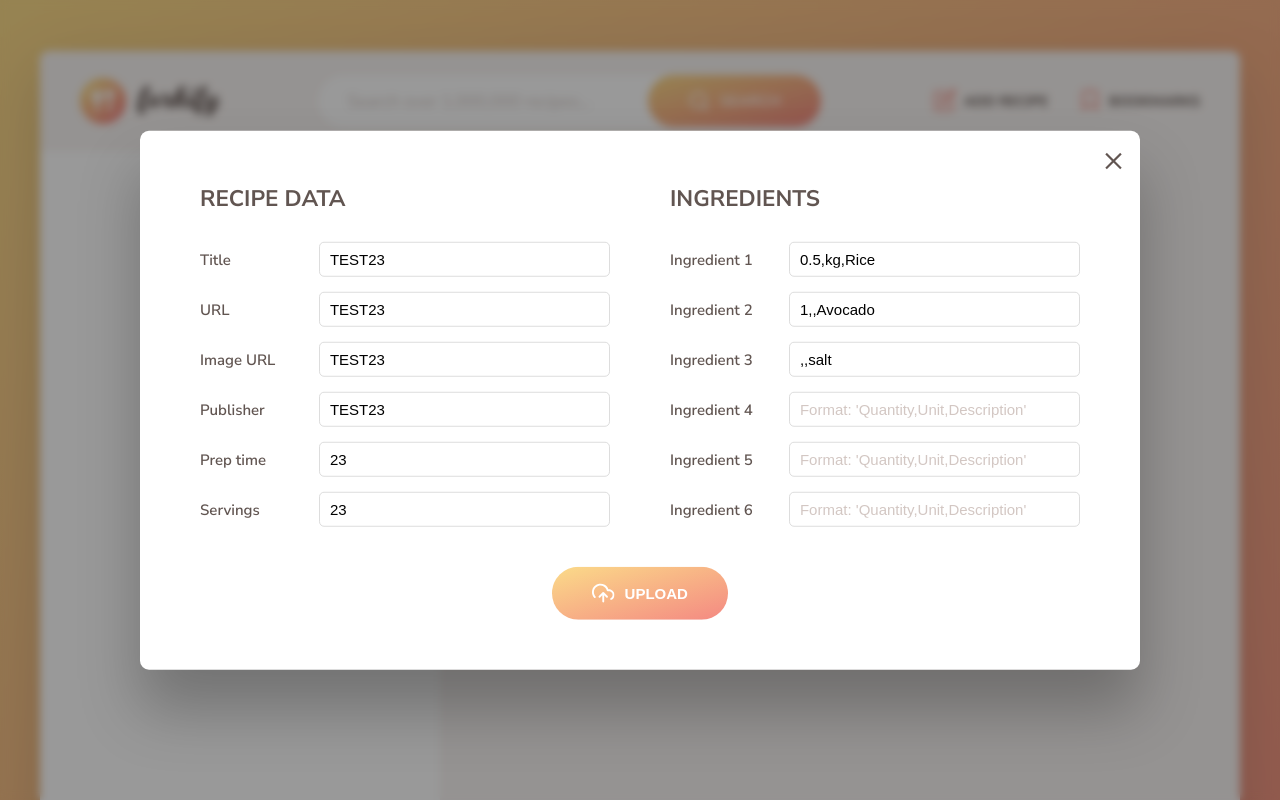
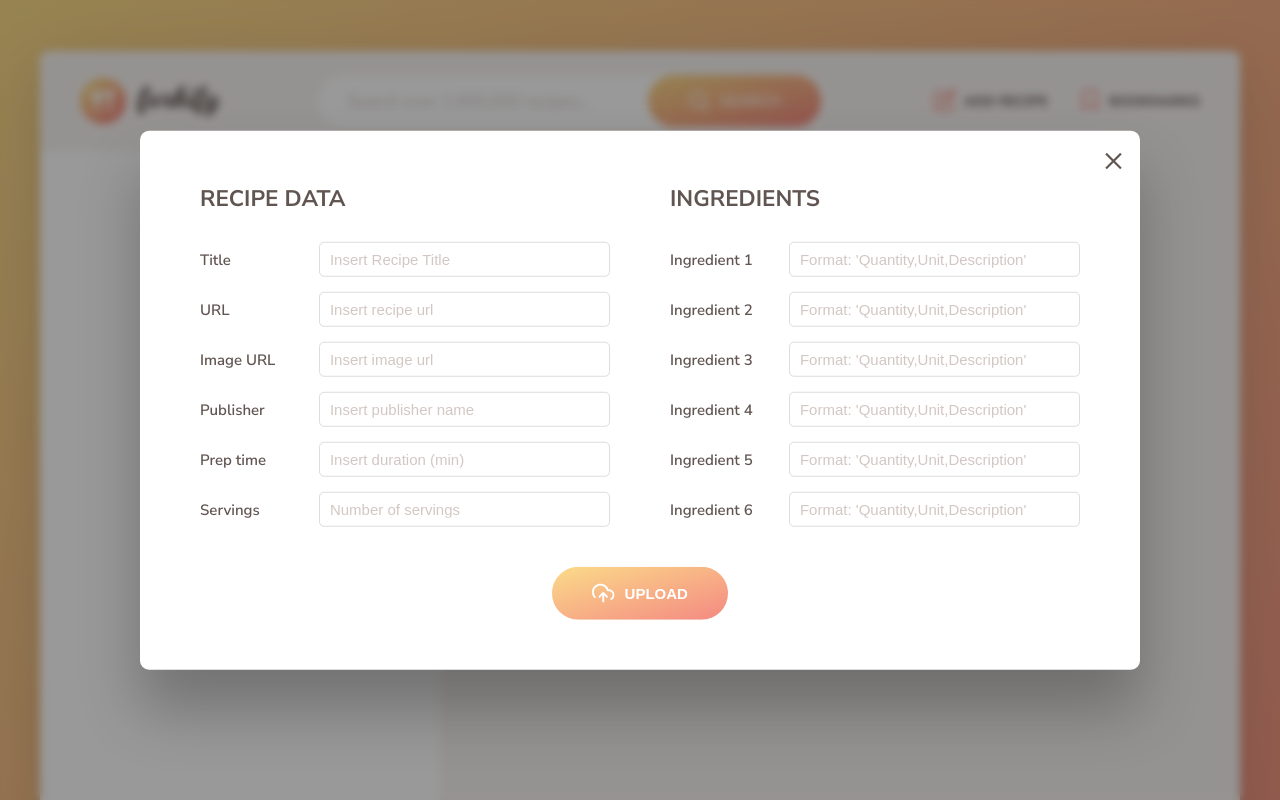
Before and after one commit to abeachyhead/forkify-course-video, a website built with Parcel: page index.html in a window 1280 px wide. Both pictures are taken after a click on the button "ADD RECIPE". Shown: the top 800 px of the page. Built offline with nearby package versions, Linux system fonts and the light colour scheme.

Commit message:
updated form placeholders

```diff
--- a/index.html
+++ b/index.html
@@ -263,24 +263,53 @@
         <div class="upload__column">
           <h3 class="upload__heading">Recipe data</h3>
           <label>Title</label>
-          <input value="TEST23" required name="title" type="text" />
+          <input
+            required
+            name="title"
+            type="text"
+            placeholder="Insert Recipe Title"
+          />
           <label>URL</label>
-          <input value="TEST23" required name="sourceUrl" type="text" />
+          <input
+            required
+            name="sourceUrl"
+            type="text"
+            placeholder="Insert recipe url"
+          />
           <label>Image URL</label>
-          <input value="TEST23" required name="image" type="text" />
+          <input
+            required
+            name="image"
+            type="text"
+            placeholder="Insert image url"
+          />
           <label>Publisher</label>
-          <input value="TEST23" required name="publisher" type="text" />
+          <input
+            required
+            name="publisher"
+            type="text"
+            placeholder="Insert publisher name"
+          />
           <label>Prep time</label>
-          <input value="23" required name="cookingTime" type="number" />
+          <input
+            required
+            name="cookingTime"
+            type="number"
+            placeholder="Insert duration (min)"
+          />
           <label>Servings</label>
-          <input value="23" required name="servings" type="number" />
+          <input
+            required
+            name="servings"
+            type="number"
+            placeholder="Number of servings"
+          />
         </div>
 
         <div class="upload__column">
           <h3 class="upload__heading">Ingredients</h3>
           <label>Ingredient 1</label>
           <input
-            value="0.5,kg,Rice"
             type="text"
             required
             name="ingredient-1"
@@ -288,14 +317,12 @@
           />
           <label>Ingredient 2</label>
           <input
-            value="1,,Avocado"
             type="text"
             name="ingredient-2"
             placeholder="Format: 'Quantity,Unit,Description'"
           />
           <label>Ingredient 3</label>
           <input
-            value=",,salt"
             type="text"
             name="ingredient-3"
             placeholder="Format: 'Quantity,Unit,Description'"
```
